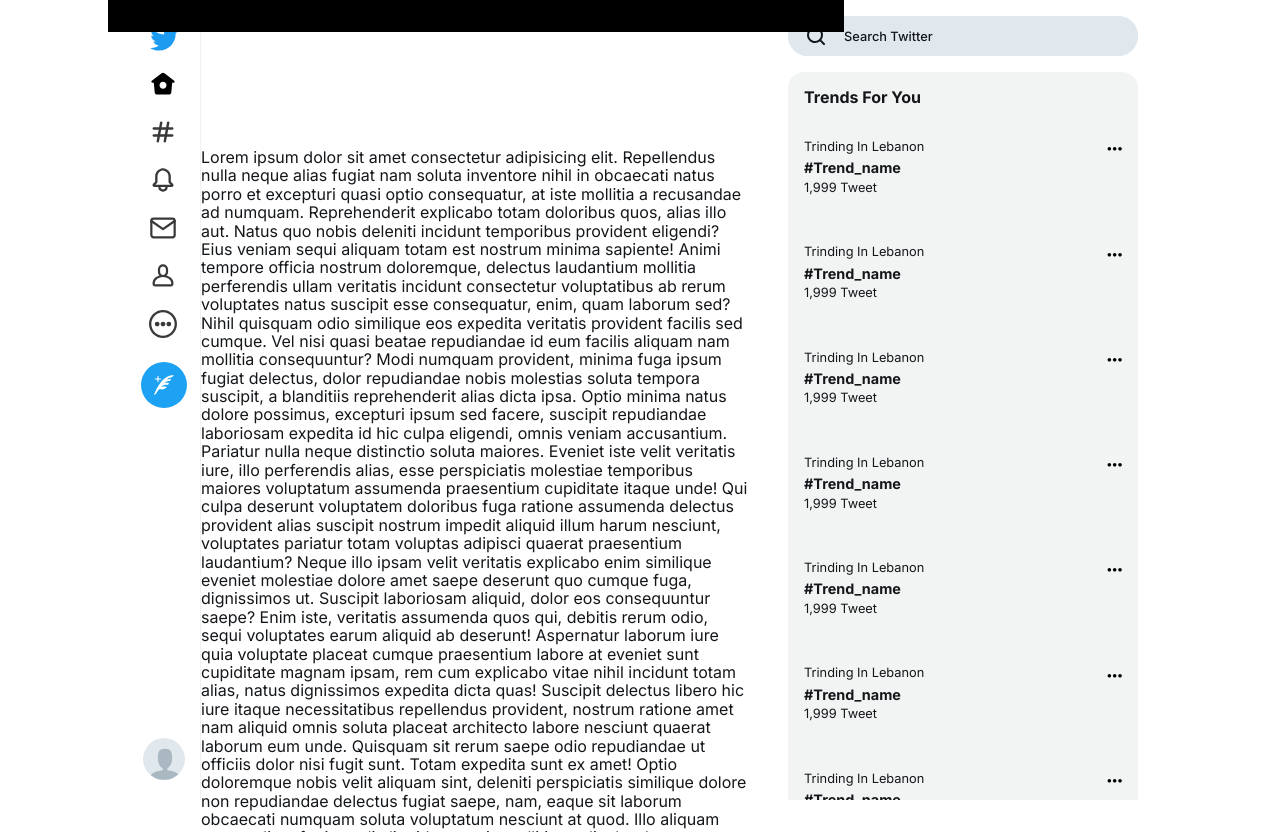
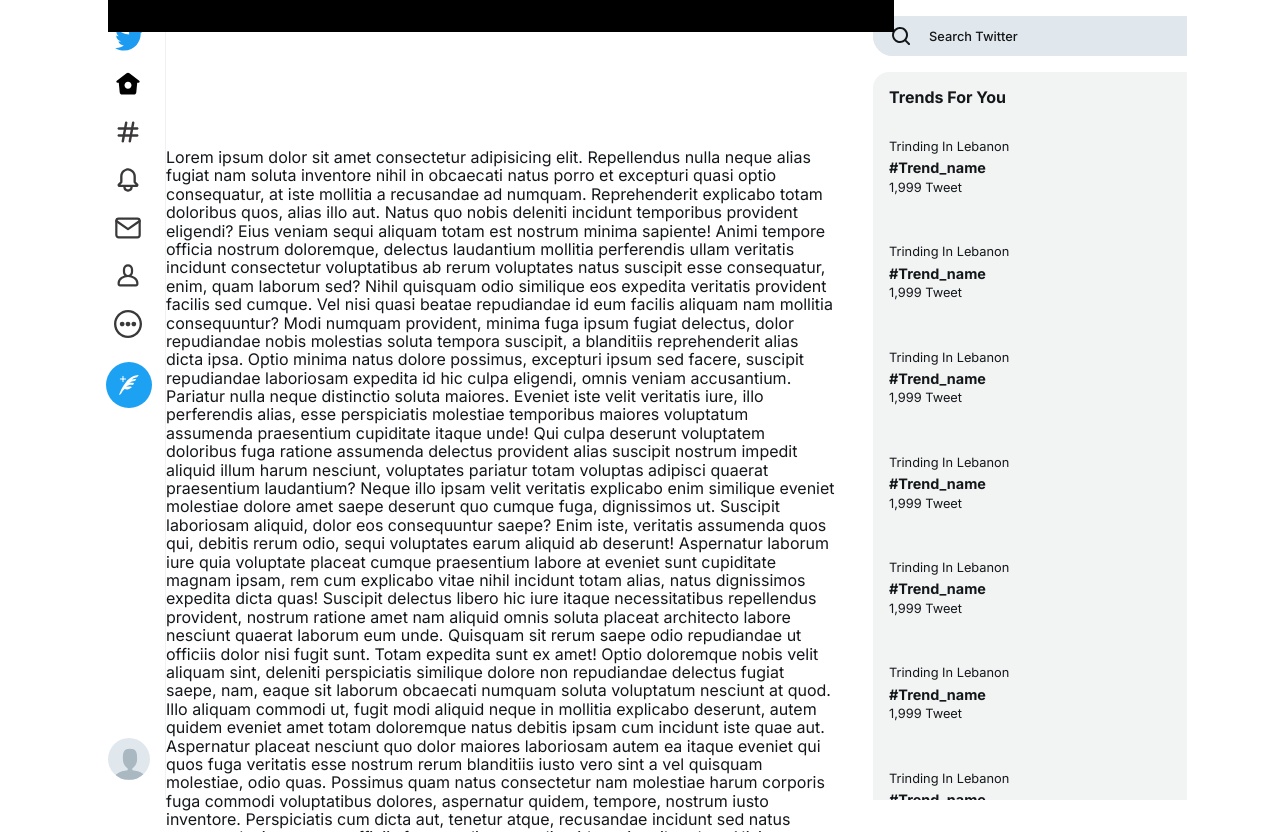
Before and after one commit to moaaz-alsyoufi/twitter-clone, a plain HTML site: page index.html in a window 1280 px wide. Drawn offline with Linux system fonts and the light colour scheme.

Commit message:
update: wrap width

```diff
--- a/css/global.css
+++ b/css/global.css
@@ -1,6 +1,6 @@
 :root {
   --left-sidebar-space: 72px;
-  --right-sidebar-space: 400px;
+  --right-sidebar-space: 350px;
   --content-space: 598px;
   --main-header-height: 2em;
   --border-color: #f1f1f1;
@@ -39,7 +39,7 @@ body {
   display: flex;
   justify-content: space-between;
   flex-wrap: nowrap;
-  max-width: 1024px;
+  max-width: 1094px;
   width: 100%;
   margin: 0 auto;
 }
@@ -51,9 +51,9 @@ body {
   max-height: 100vh;
 }
 
-.tc-content-wrap {
+/* .tc-content-wrap {
   width: var(--content-space);
-}
+} */
 
 /* Start Scroll bar */
 .tc-scrollbar::-webkit-scrollbar {
```
